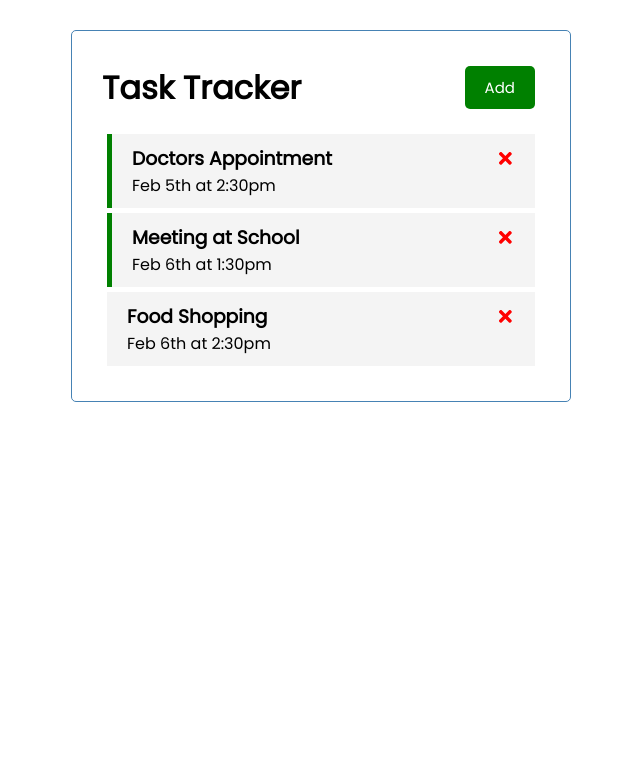
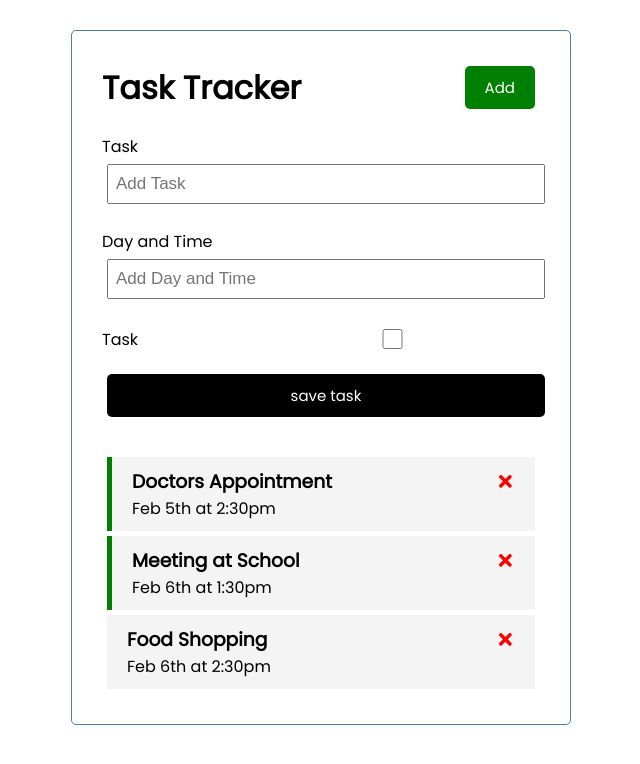
Before and after one commit to EsmondKim/ReactToDoApp, a React (Create React App) app in the folder reacttodoapp/: page / in a window 1280 px wide. Shown: the top 764 px of the page, without its empty margins (319-959 px from the left). Built offline with nearby package versions, Linux system fonts and the light colour scheme.

Commit message:
addTask function working.

```diff
--- a/reacttodoapp/src/App.js
+++ b/reacttodoapp/src/App.js
@@ -1,6 +1,7 @@
-import { useState } from "react"
+import { useState } from "react";
 import Header from "./components/Header";
 import Tasks from "./components/Tasks";
+import AddTask from "./components/AddTask";
 
 function App() {
   const [tasks, setTasks] = useState([
@@ -22,26 +23,40 @@
       day: "Feb 6th at 2:30pm",
       reminder: false,
     },
-])
+  ]);
+
+  //add task
+  const addTask = (task) => {
+    const id = Math.floor(Math.random() * 10000) + 1
+    const newTask = { id, ...task };
+    setTasks([...tasks, newTask]);
+  };
 
   //delete task
   const deleteTask = (id) => {
-  setTasks(tasks.filter((task) => task.id !== id  ))
-}
+    setTasks(tasks.filter((task) => task.id !== id));
+  };
 
   //Toggle Reminder
   const toggleReminder = (id) => {
-  setTasks(tasks.map((task) => task.id ===id
-  ? { ...task, reminder: !task.reminder} : task))
-}
+    setTasks(
+      tasks.map((task) =>
+        task.id === id ? { ...task, reminder: !task.reminder } : task
+      )
+    );
+  };
 
   return (
     <div className="container">
-      <Header title="Task Tracker"/>
-      {tasks.length > 0 ? <Tasks tasks={tasks}
-      onDelete={deleteTask} onToggle={toggleReminder} /> : "No tasks to show"}
+      <Header title="Task Tracker" />
+      <AddTask onAdd={addTask} />
+      {tasks.length > 0 ? (
+        <Tasks tasks={tasks} onDelete={deleteTask} onToggle={toggleReminder} />
+      ) : (
+        "No tasks to show"
+      )}
     </div>
-  )
+  );
 }
 
 export default App;
--- /dev/null
+++ b/reacttodoapp/src/components/AddTask.js
@@ -0,0 +1,45 @@
+import { useState } from "react"
+
+const AddTask = ({ onAdd }) => {
+    const [text, setText] = useState("")
+    const [day, setDay] = useState("")
+    const [reminder, setReminder] = useState(false)
+
+    const onSubmit = (e) => {
+        e.preventDefault()
+
+        if(!text) {
+            alert("Please add a task")
+            return
+        }
+
+        onAdd({ text, day, reminder })
+
+        setText("")
+        setDay("")
+        setReminder(false)
+    }
+
+    return (
+    <form className="add-form" onSubmit={onSubmit}>
+
+    <div className="form-control">
+        <label>Task</label>
+        <input type="text" placeholder="Add Task" value={text} onChange={ (e) => setText(e.target.value) } />
+      </div>
+      <div className="form-control">
+        <label>Day and Time</label>
+        <input type="text" placeholder="Add Day and Time" value={day} onChange={ (e) => setDay(e.target.value) }/>
+      </div>
+      <div className="form-control form-control-check">
+        <label>Task</label>
+        <input type="checkbox" checked={reminder} value={reminder} onChange={ (e) => setReminder(e.currentTarget.checked) }/>
+      </div>
+
+      <input type="submit" value="save task"
+      className="btn btn-block" />
+    </form>
+  );
+}
+
+export default AddTask;
```
Lines whose indentation alone changed are shown as unchanged.
